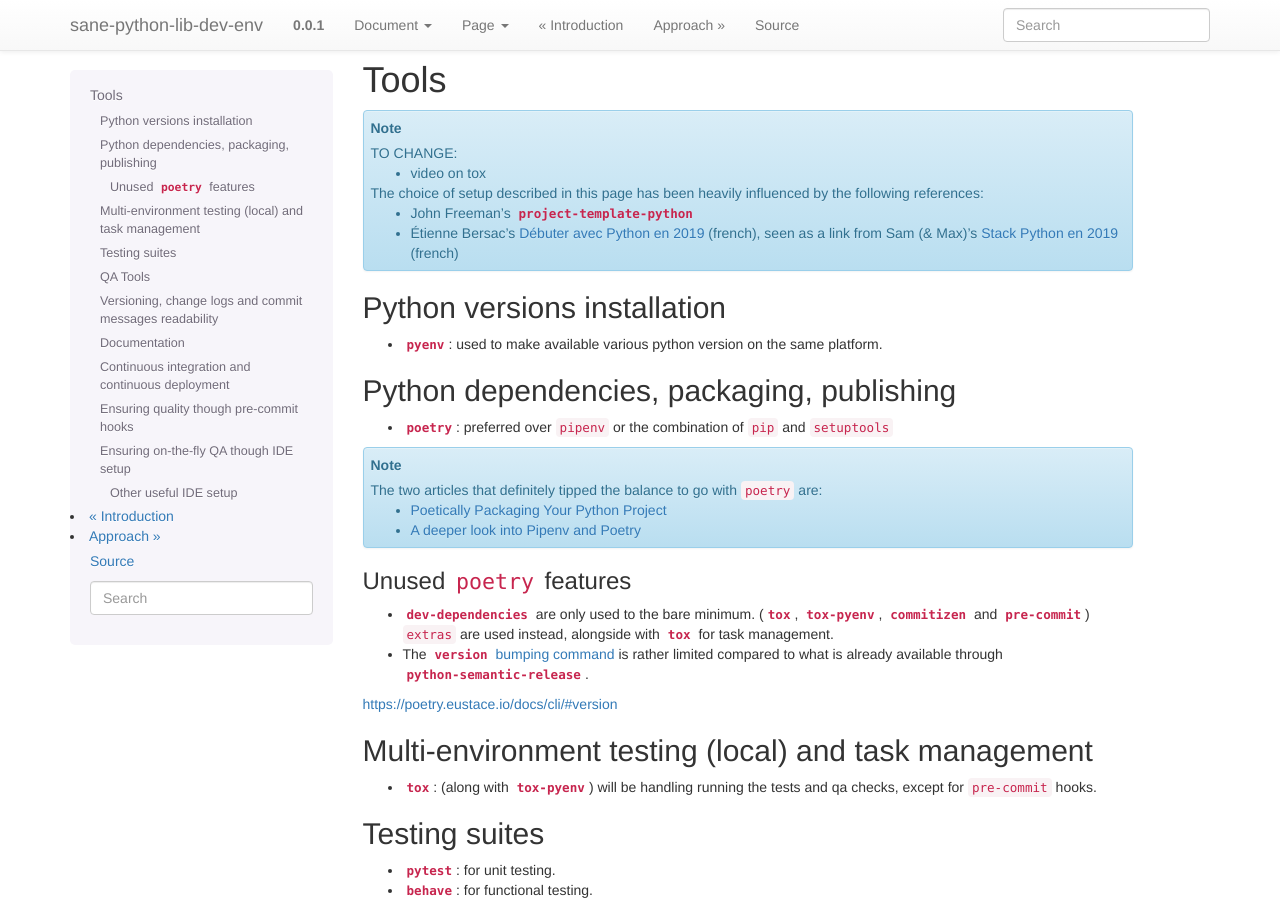
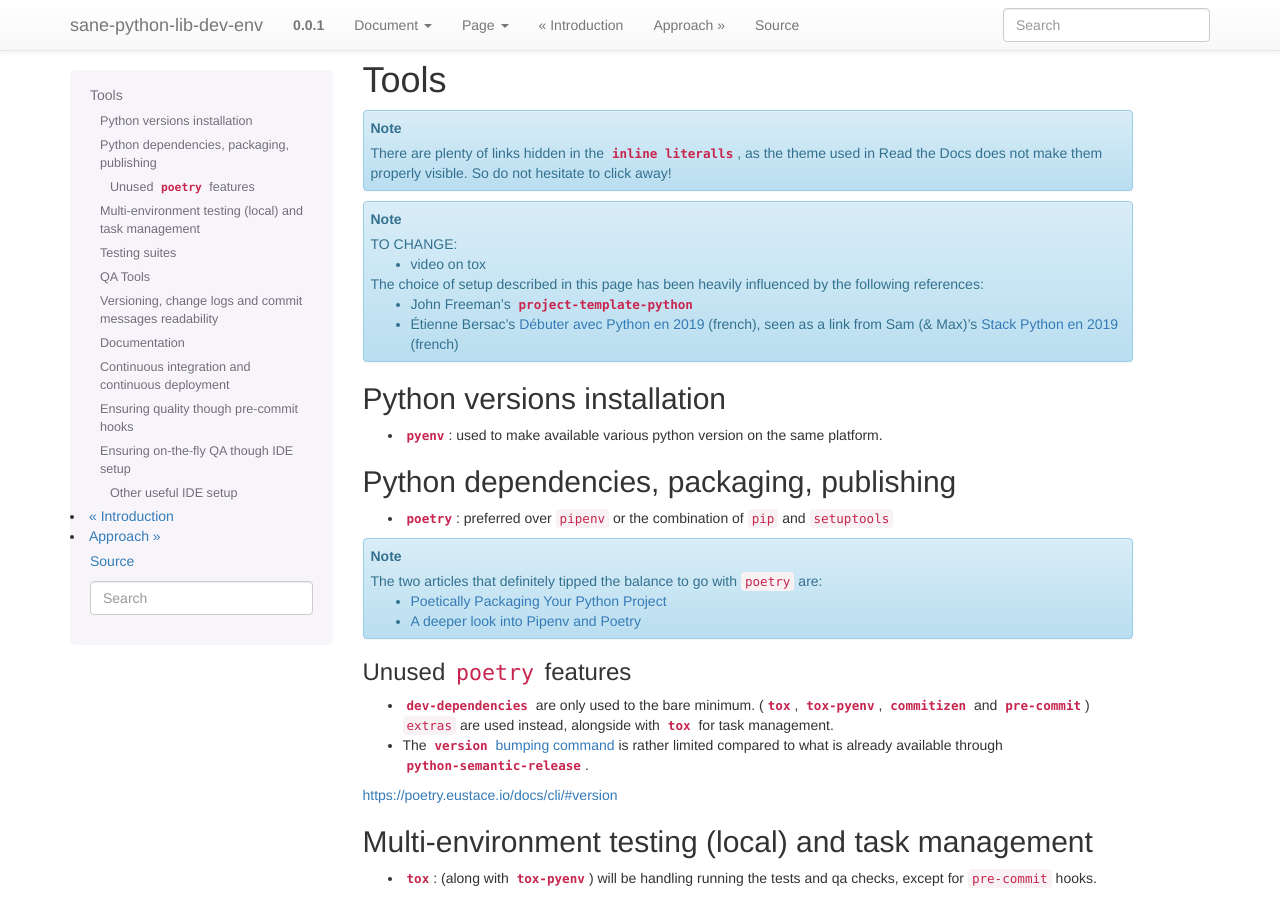
Before and after one commit to esciara/sane-python-lib-dev-env, a Sphinx documentation site: the page built from docs/tools.rst, in a window 1280 px wide and 900 px high. Built offline with Sphinx 7.4.7, drawn with Linux system fonts in a browser that asks for light colours.

Commit message:
feat(tools): added note on hidden links

```diff
--- a/docs/tools.rst
+++ b/docs/tools.rst
@@ -1,5 +1,13 @@
 Tools
 =====
+
+.. note::
+    There are plenty of links hidden in the |inline literalls|__, as the theme used in
+    Read the Docs does not make them properly visible. So do not hesitate to click
+    away!
+
+.. |inline literalls| replace:: ``inline literalls``
+__ Tools_
 
 .. note::
     TO CHANGE:
```
